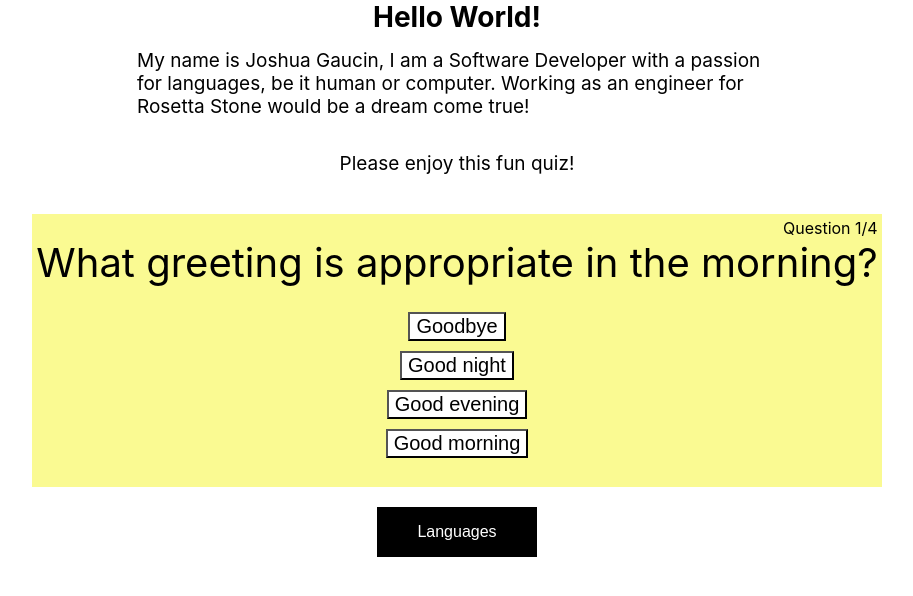
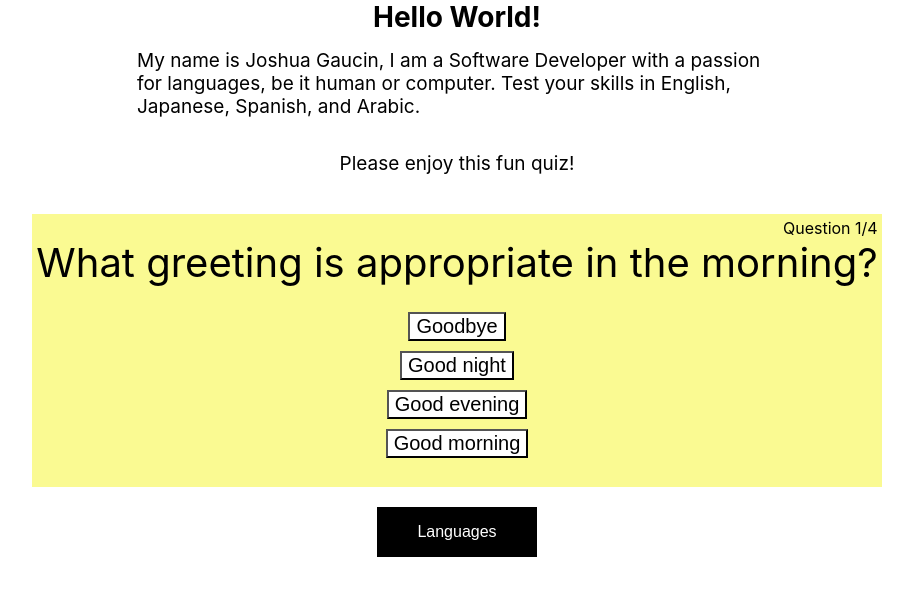
Before and after one commit to joshuagaucin/Rosetta-app, a React (Create React App) app: page / in a window 1280 px wide. Shown: the top 596 px of the page, without its empty margins (183-1096 px from the left). Built offline with nearby package versions, Linux system fonts and the light colour scheme.

Commit message:
removed rosetta

```diff
--- a/src/components/languages/English.js
+++ b/src/components/languages/English.js
@@ -10,8 +10,8 @@ class English extends React.Component {
 
             <p className="intro">
               My name is Joshua Gaucin, I am a Software Developer with a passion
-              for languages, be it human or computer. Working as an engineer for
-              Rosetta Stone would be a dream come true!
+              for languages, be it human or computer. Test your skills in English,
+              Japanese, Spanish, and Arabic.
             </p>
             <p>Please enjoy this fun quiz!</p>
             <EnglishQuestions />
--- a/src/components/languages/Japanese.js
+++ b/src/components/languages/Japanese.js
@@ -9,7 +9,8 @@ class Japanese extends React.Component {
         <h1>こんにちは世界！</h1>
 
         <p className="intro">
-          私の名前はジョシュアガウシアンです。私はソフトウェアエンジニアで、語学、人間、コンピューターが大好きです。ロゼッタストーンで働きたい
+          私の名前はジョシュアガウシアンです。私はソフトウェアエンジニアで、語学、人間、コンピューターが大好きです。
+          英語であなたのスキルをテストし、 日本語、スペイン語、アラビア語
         </p>
         <p>この楽しいクイズをお楽しみください</p>
         <JapaneseQuestions />
--- a/src/components/languages/Spanish.js
+++ b/src/components/languages/Spanish.js
@@ -10,8 +10,8 @@ class Spanish extends React.Component {
 
         <p className="intro">
           Mi nombre es Joshua Gaucin, soy un ingeniero de softwares apasionado
-          de los idiomas, ya sean de computadora o humanos. Trabajar para
-          Rosetta Stone sería un sueño hecho realidad.
+          de los idiomas, ya sean de computadora o humanos. Pon a prueba tus
+          habilidades en inglés, Japonés, español y árabe..
         </p>
         <p>Por favor disfruta este divertido cuestionario</p>
         <SpanishQuestions />
```
Also changed, not shown: 1 other file (tests, documents, lock files or other folders).
